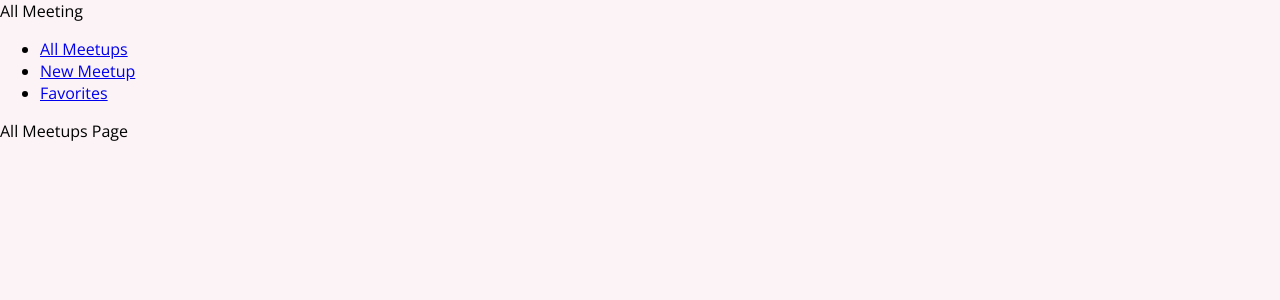
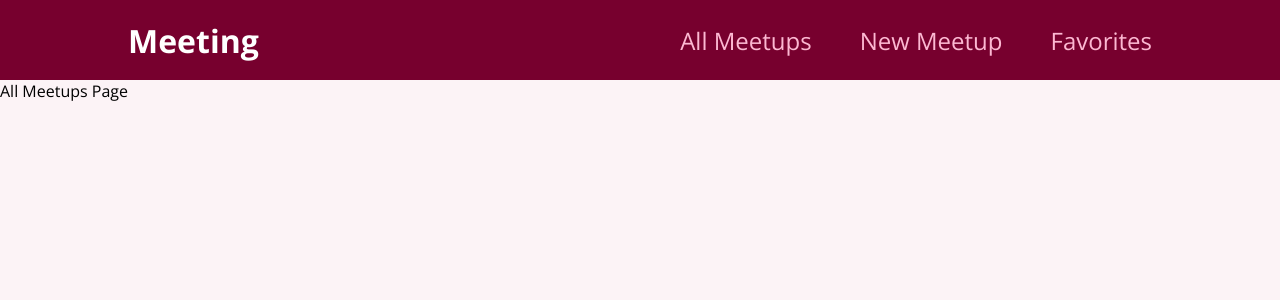
Before and after one commit to woongcheol/next-basic, a React (Create React App) app in the folder react-tutorial/ch34/react-course/: page / in a window 1280 px wide. Shown: the top 300 px of the page. Built offline with nearby package versions, Linux system fonts and the light colour scheme.

Commit message:
feat: nav bar 추가

```diff
--- a/react-tutorial/ch34/react-course/src/components/layout/MainNavigation.js
+++ b/react-tutorial/ch34/react-course/src/components/layout/MainNavigation.js
@@ -1,8 +1,10 @@
 import { Link } from "react-router-dom";
+import classes from "./MainNavigation.module.css";
+
 function MainNavigation() {
   return (
-    <header>
-      <div>All Meeting</div>
+    <header className={classes.header}>
+      <div className={classes.logo}>Meeting</div>
       <nav>
         <ul>
           <li>
--- /dev/null
+++ b/react-tutorial/ch34/react-course/src/components/layout/MainNavigation.module.css
@@ -0,0 +1,47 @@
+.header {
+  width: 100%;
+  height: 5rem;
+  display: flex;
+  align-items: center;
+  justify-content: space-between;
+  background-color: #77002e;
+  padding: 0 10%;
+}
+
+.logo {
+  font-size: 2rem;
+  color: white;
+  font-weight: bold;
+}
+
+.header ul {
+  list-style: none;
+  margin: 0;
+  padding: 0;
+  display: flex;
+  align-items: baseline;
+}
+
+.header li {
+  margin-left: 3rem;
+}
+
+.header a {
+  text-decoration: none;
+  font-size: 1.5rem;
+  color: #fcb8d2;
+}
+
+.header a:hover,
+.header a:active,
+.header a.active {
+  color: white;
+}
+
+.badge {
+  background-color: #cc2062;
+  color: white;
+  border-radius: 12px;
+  padding: 0 1rem;
+  margin-left: 0.5rem;
+}
```
